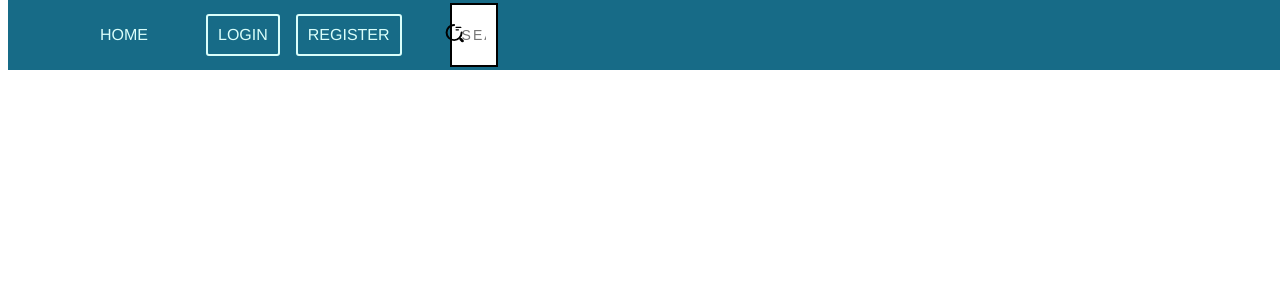
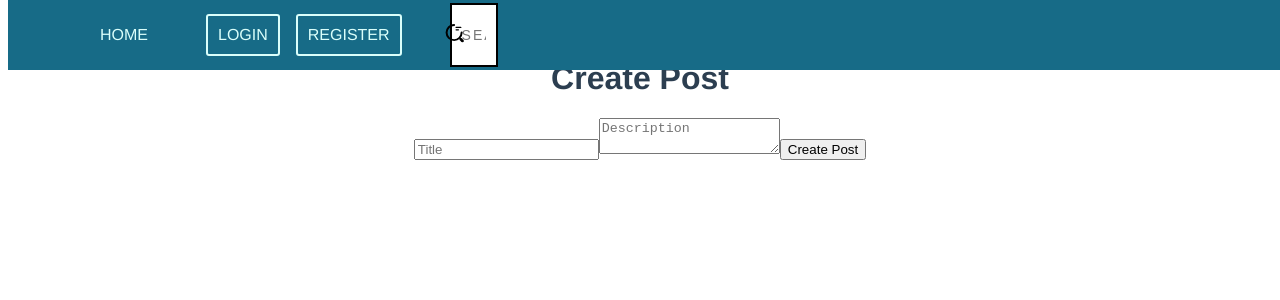
Before and after one commit to nurali0709/social-media-frontend, a Vue app: page /create-post in a window 1280 px wide. Before the commit this address had no page. Shown: the top 300 px of the page. Built offline with nearby package versions, Linux system fonts and the light colour scheme; what vue-cookies would draw is missing.

Commit message:
repaired logout page reload issue

```diff
--- a/src/App.vue
+++ b/src/App.vue
@@ -12,6 +12,12 @@ export default {
   name: 'App',
   components: {
     NavBar,
+  },
+  created() {
+    const token = localStorage.getItem("jwt");
+    if (token) {
+      this.$store.commit("updateLoggedInStatus", true);
+    }
   },
   data() {
     return {
--- /dev/null
+++ b/src/components/CreatePost.vue
@@ -0,0 +1,40 @@
+<template>
+    <div class="create-post">
+      <h1>Create Post</h1>
+      <form @submit.prevent="onSubmit">
+        <input type="text" v-model="title" placeholder="Title">
+        <textarea v-model="description" placeholder="Description"></textarea>
+        <button type="submit">Create Post</button>
+      </form>
+    </div>
+</template>
+
+<script>
+  import axios from 'axios';
+
+  export default {
+    data() {
+      return {
+        title: '',
+        description: '',
+      };
+    },
+    methods: {
+      onSubmit() {
+        const data = {
+          title: this.title,
+          description: this.description,
+        };
+        axios.post(
+          'http://127.0.0.1:8000/post/create_post',
+          data,
+          {
+            headers: {
+              Authorization: localStorage.getItem('jwt'),
+            },
+          },
+        );
+      },
+    },
+  };
+</script>
--- a/src/components/LogOut.vue
+++ b/src/components/LogOut.vue
@@ -9,11 +9,12 @@
 import axios from 'axios';
 export default {
   methods: {
-    logout() {
+    async logout() {
       try {
         const token = localStorage.getItem("jwt");
         axios.defaults.headers.common['Authorization'] = token
-        axios.post("http://192.168.1.106:8000/auth/logout", {
+
+        await axios.post("http://192.168.1.106:8000/auth/logout", {
           data: {
             token: token,
           },
--- a/src/components/NavBar.vue
+++ b/src/components/NavBar.vue
@@ -15,6 +15,7 @@
         <router-link to="/signup" class="button">Register</router-link>
       </div>
       <div v-else>
+        <router-link to="/create-post" class="button">Create Post</router-link>
         <div class="menu-toggle"></div>
         <div class="profile" @click="toggleProfileMenu">
           <div class="user">
@@ -24,7 +25,6 @@
           <div class="img-box">
             <img src="https://i.postimg.cc/BvNYhMHS/user-img.jpg" alt="some user image">
           </div>
-          <!-- Profile Dropdown Menu -->
           <div class="profile-dropdown" v-if="profileMenuActive">
             <router-link :to="'/settings/' + userId">Settings</router-link>
             <router-link to="/profile">Profile</router-link>
--- a/src/router/index.js
+++ b/src/router/index.js
@@ -6,6 +6,7 @@ import LogIn from "@/components/LogIn.vue";
 import SignUp from "@/components/SignUp.vue";
 import LogOut from "@/components/LogOut.vue";
 import UserSettings from "@/components/UserSettings.vue";
+import CreatePost from "@/components/CreatePost.vue"
 import store from '@/store/index.js';
 
 const routes = [
@@ -53,6 +54,11 @@ const routes = [
         next('/login'); // Replace '/login' with the path to your login page
       }
     },
+  },
+  {
+    path: '/create-post',
+    component: CreatePost,
+    name: 'CreatePost'
   }
 ];
 
--- a/src/store/index.js
+++ b/src/store/index.js
@@ -3,7 +3,8 @@ import { createStore } from 'vuex';
 const store = createStore({
   state: {
     isLoggedIn: false,
-    userId: null
+    userId: null,
+    loggedInStatus: !!localStorage.getItem("jwt"),
   },
   mutations: {
     updateLoggedInStatus(state, isLoggedIn) {
```
